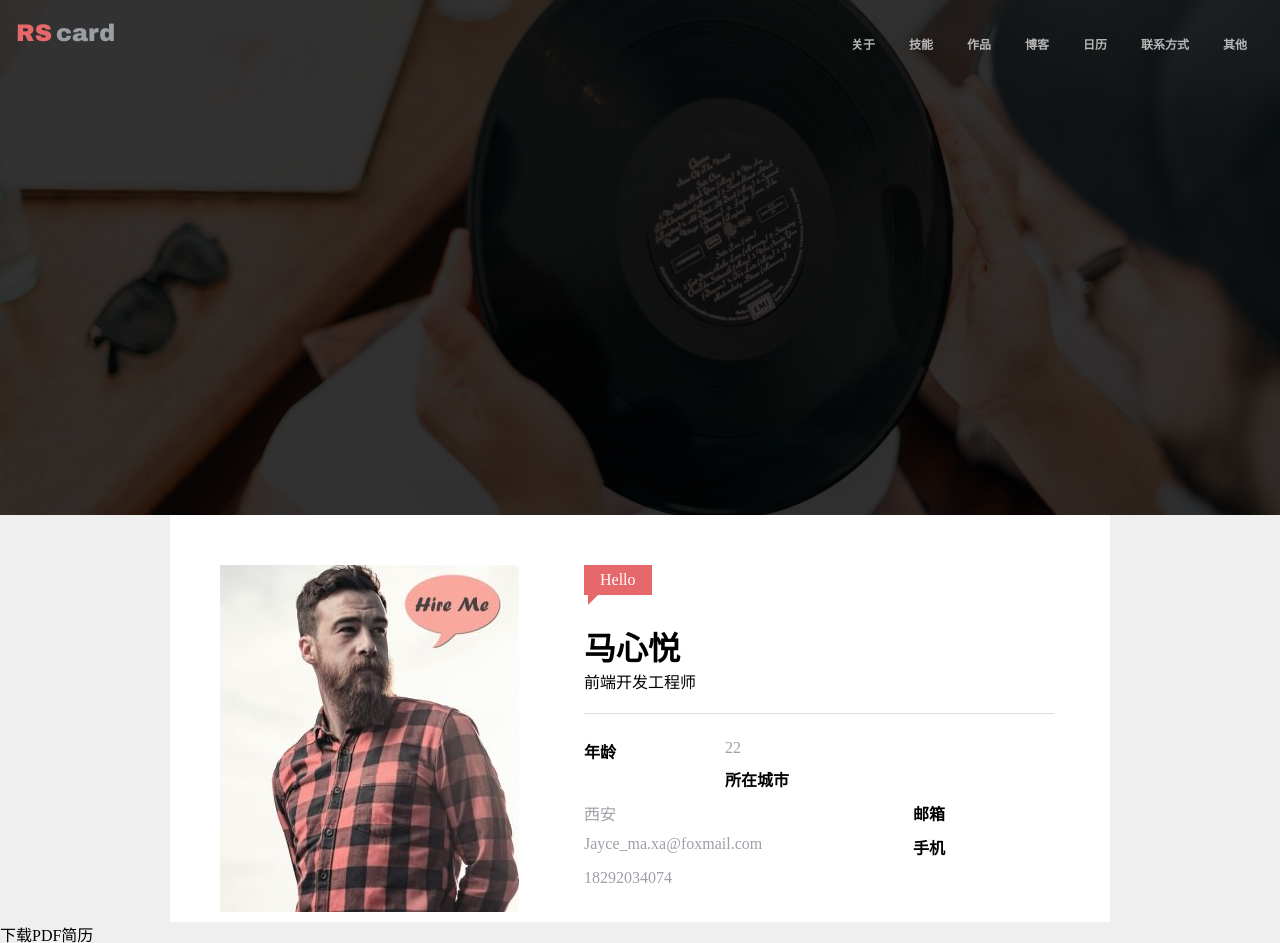
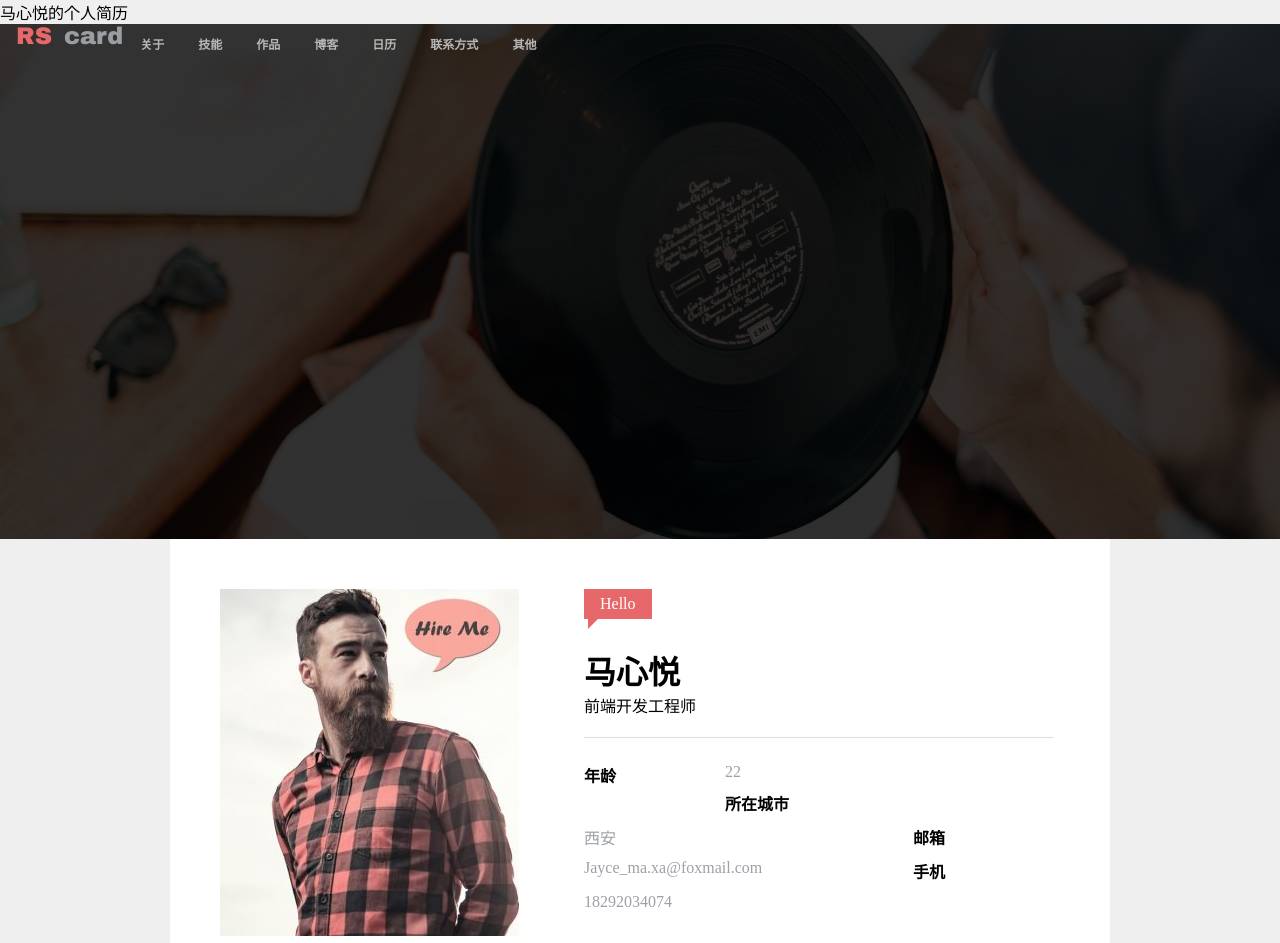
Before and after one commit to JayceMXY/addresume, a plain HTML site: page index.html in a window 1280 px wide. Shown: the top 943 px of the page. Drawn offline with Linux system fonts and the light colour scheme.

Commit message:
some content

```diff
--- a/a.css
+++ b/a.css
@@ -9,7 +9,8 @@ a{
 }
 
 *{
-    margin: 0;padding: 0;
+    margin: 0;
+    padding: 0;
 }
 
 hr{
@@ -18,18 +19,18 @@ hr{
     border-top: 1px solid #dedede;
 }
 
-.clearfix:after{
+.clearfix::after{
     content:'';
-    display:block;
-    clear:both;
+    display: block;
+    clear: both;
   }
 
   .topNavBar{
       padding: 20px 0 20px 0;
       position: fixed;
-      top:0;
-      left:0;
-      width:100%;
+      top: 0;
+      left: 0;
+      width: 100%;
   }
 
   .topNavBar-inner{
@@ -40,20 +41,19 @@ hr{
     padding-top:7px;
   }
 
-  .topNavBar nav>ul{
+  .topNavBar nav > ul{
     list-style:none;
     margin:0;
     padding:0;
-    float:right;
   }
 
-  .topNavBar nav>ul>li{
+  .topNavBar nav > ul > li{
    float:left;
    margin-left: 17px;
    margin-right: 17px;
   }
 
-  .topNavBar nav>ul>li>a{
+  .topNavBar nav > ul > li >a{
       font-size:12px;
       color:#B7B7B7;
       font-weight: bold;
@@ -65,12 +65,14 @@ hr{
   }
 
   .topNavBar nav>ul>li>a:hover{
-      border-bottom:3px solid #e06567
+      border-bottom: 3px solid #e06567;
   }
 
   .topNavBar .logo{
     font-size: 24px;
     font-family: "Arial Black";
+    padding-top: 3px;
+    padding-bottom: 4px;
   }
 
   .topNavBar .logo .rs{
@@ -99,7 +101,6 @@ hr{
      margin-left: auto;
      margin-right: auto;
      background-color: #FFFFFF;
-     overflow: hidden;
  }
 
  .userCard .welcome{
@@ -184,6 +185,5 @@ hr{
      width: 30px;
      height: 30px;
      fill: white;
-     margin: 0 16px;
      vertical-align: top;
  }
--- a/index.html
+++ b/index.html
@@ -1,5 +1,7 @@
 <html>
-  <head>
+
+<head>
+   <tittle>马心悦的个人简历</tittle>
    <link rel="stylesheet" href="./a.css">
    <script src="//at.alicdn.com/t/font_587107_w6rr0jsuqsrftj4i.js"></script>
    <style type="text/css">
@@ -9,17 +11,18 @@
        fill: currentColor;
        overflow: hidden;
     }
-</style>
-  </head>
+   </style>
+</head>
 
   <body>
    <div class="topNavBar">
      <div class="topNavBar-inner clearfix">
         <a class="logo" href="#" alt="logo" style="float:left;">
-            <span class="rs">RS</span><span class="card">card</span>
+            <span class="rs">RS</span>
+            <span class="card">card</span>
           </a>
           <nav style:"float:right;">
-            <ul>
+            <ul class="clearfix">
              <li>
                <a href="#">关于</a>
               </li>
@@ -50,7 +53,7 @@
   </div>
   <main>
    <div class="userCard">
-    <div class="pictureAndText">
+    <div class="pictureAndText clearfix">
      <div class="picture">
      <img src="./img/avatar.jpg" width=299 height=347 alt="头像">
     </div>
@@ -96,12 +99,14 @@
       </a>
      </footer>
     </div>
-   </div>
+
    <a class="button" href="#">下载PDF简历</a>
+
    <p>
      Hello!I am Jayce.<br>
      Senior Web Developer specializing in front end development.
    </p>
+
   </main>
    <section>
      <h2>技能</h2>
@@ -123,11 +128,14 @@
          <li>原生JS &amp; CSS</li>
        </ol>
      </nav>
+
      <div class="jobs">
        <div class="big"></div>
        <div class="small"></div>
        <div class="small"></div>
      </div>
-   </section>
- </body>
+
+    </section>
+  </body>
+
 </html>
```
